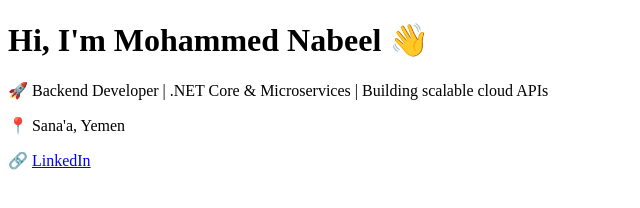
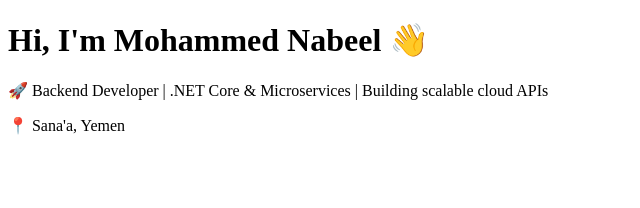
Before and after one commit to MohammedShwabi/MohammedShwabi.github.io, a plain HTML site: page index.html in a window 1280 px wide. Shown: the whole page, without its empty margins (0-640 px from the left). Drawn offline with Linux system fonts and the light colour scheme.

Commit message:
Update index.html

```diff
--- a/index.html
+++ b/index.html
@@ -9,6 +9,5 @@
   <h1>Hi, I'm Mohammed Nabeel 👋</h1>
   <p>🚀 Backend Developer | .NET Core & Microservices | Building scalable cloud APIs</p>
   <p>📍 Sana'a, Yemen</p>
-  <p>🔗 <a href="https://www.linkedin.com/in/mohammednabeel" target="_blank">LinkedIn</a></p>
 </body>
 </html>
```
